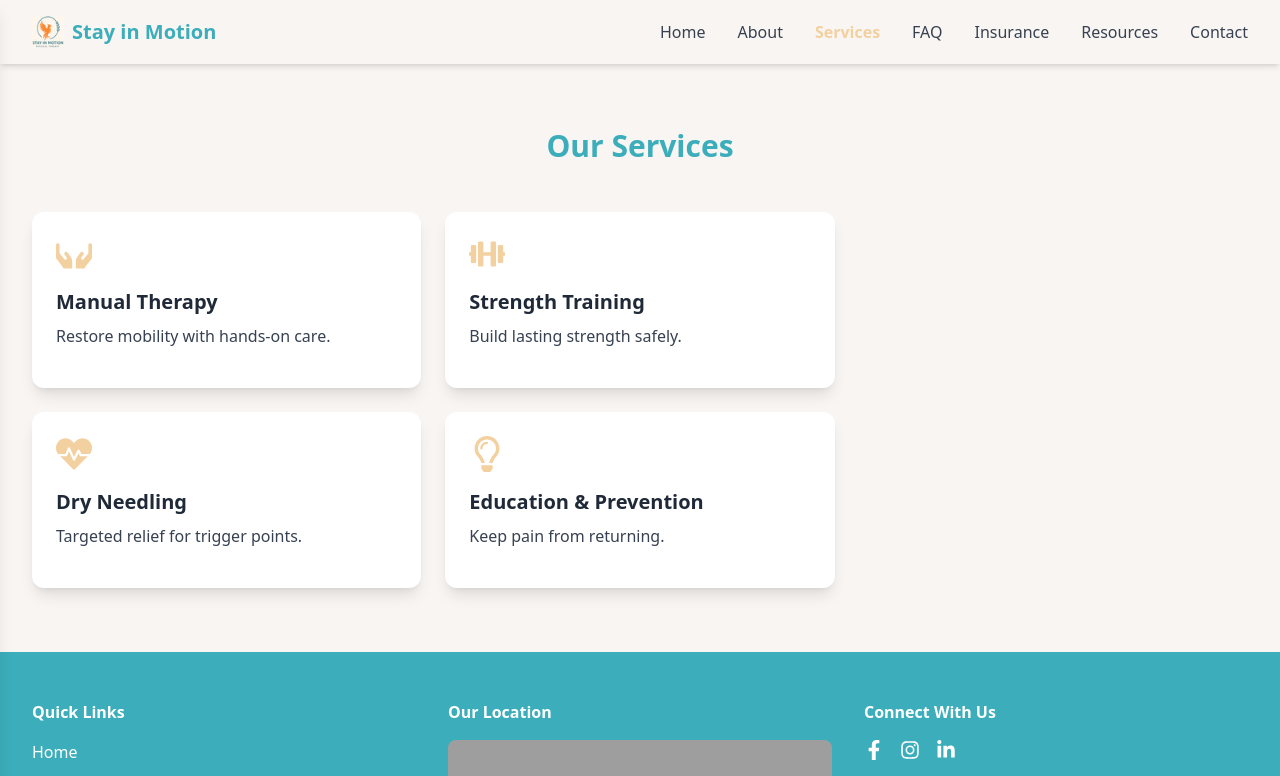
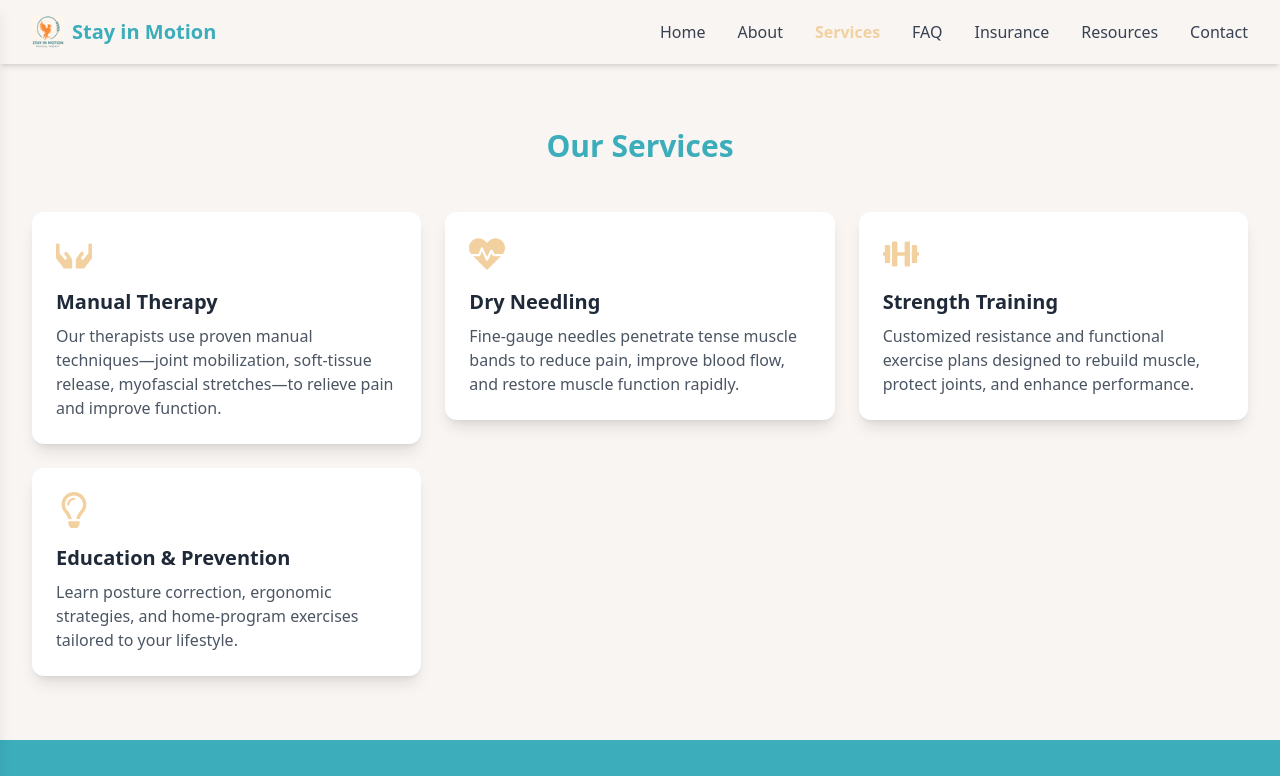
Before and after one commit to spickworth1991/stay-in-motion, a React (Vite) app: page /services in a window 1280 px wide. Shown: the top 776 px of the page. Built offline with nearby package versions, Linux system fonts and the light colour scheme; grey boxes are pictures that could not be loaded.

Commit message:
services fix

```diff
--- a/src/components/ServiceCard.jsx
+++ b/src/components/ServiceCard.jsx
@@ -1,13 +1,28 @@
-import { IconContext } from "react-icons";
+// src/components/ServiceCard.jsx
+import { IconContext } from "react-icons"
+import { useState } from "react"
 
 export default function ServiceCard({ icon: Icon, title, description }) {
+  const [show, setShow] = useState(false)
   return (
-    <div className="bg-white p-6 rounded-xl shadow-lg hover:shadow-2xl transition transform hover:-translate-y-1">
+    <div
+      className="bg-white p-6 rounded-xl shadow-lg transition-transform hover:scale-105 hover:shadow-2xl relative"
+      onMouseEnter={() => setShow(true)}
+      onMouseLeave={() => setShow(false)}
+      style={{ zIndex: show ? 20 : "auto" }}
+    >
       <IconContext.Provider value={{ className: "text-accent text-4xl mb-4" }}>
         <Icon />
       </IconContext.Provider>
       <h3 className="text-xl font-semibold mb-2">{title}</h3>
-      <p className="text-gray-600">{description}</p>
+      {!show && (
+        <p className="text-gray-600">{description.split(".")[0]}.</p>
+      )}
+      {show && (
+        <div className="mt-4 text-gray-700">
+          {description}
+        </div>
+      )}
     </div>
-  );
+  )
 }
--- a/src/components/ServicesSection.jsx
+++ b/src/components/ServicesSection.jsx
@@ -1,41 +1,34 @@
-import { motion } from "framer-motion";
-import {
-  FaHands,
-  FaHeartbeat,
-  FaDumbbell,
-  FaRegLightbulb
-} from "react-icons/fa";
+// src/components/ServicesSection.jsx
+import { motion } from "framer-motion"
+import ServiceCard from "./ServiceCard"
+import { FaHands, FaHeartbeat, FaDumbbell, FaRegLightbulb } from "react-icons/fa"
 
 const services = [
   {
     icon: FaHands,
     title: "Manual Therapy",
-    short: "Restore mobility with hands-on care.",
-    details:
+    description:
       "Our therapists use proven manual techniques—joint mobilization, soft-tissue release, myofascial stretches—to relieve pain and improve function."
   },
   {
     icon: FaHeartbeat,
     title: "Dry Needling",
-    short: "Targeted relief for trigger points.",
-    details:
+    description:
       "Fine-gauge needles penetrate tense muscle bands to reduce pain, improve blood flow, and restore muscle function rapidly."
   },
   {
     icon: FaDumbbell,
     title: "Strength Training",
-    short: "Build lasting strength safely.",
-    details:
+    description:
       "Customized resistance and functional exercise plans designed to rebuild muscle, protect joints, and enhance performance."
   },
   {
     icon: FaRegLightbulb,
     title: "Education & Prevention",
-    short: "Keep pain from returning.",
-    details:
+    description:
       "Learn posture correction, ergonomic strategies, and home-program exercises tailored to your lifestyle."
   },
-];
+]
 
 export default function ServicesSection() {
   return (
@@ -43,7 +36,7 @@ export default function ServicesSection() {
       <h2 className="text-3xl font-bold text-primary text-center mb-12">
         Our Services
       </h2>
-      <div className="columns-1 sm:columns-2 lg:columns-3 gap-6 space-y-6">
+      <div className="grid grid-cols-1 sm:grid-cols-2 lg:grid-cols-3 gap-6">
         {services.map((s, i) => (
           <motion.div
             key={s.title}
@@ -51,17 +44,16 @@ export default function ServicesSection() {
             whileInView={{ opacity: 1, y: 0 }}
             viewport={{ once: true }}
             transition={{ duration: 0.6, delay: i * 0.1 }}
-            className="group break-inside-avoid bg-white p-6 rounded-xl shadow-lg transform transition hover:scale-105"
+            className="relative"
           >
-            <s.icon className="text-accent text-4xl mb-4" />
-            <h3 className="text-xl font-semibold mb-2">{s.title}</h3>
-            <p className="text-gray-700 mb-4">{s.short}</p>
-            <div className="max-h-0 group-hover:max-h-40 overflow-hidden text-gray-600 transition-all duration-300">
-              {s.details}
-            </div>
+            <ServiceCard
+              icon={s.icon}
+              title={s.title}
+              description={s.description}
+            />
           </motion.div>
         ))}
       </div>
     </section>
-  );
+  )
 }
```
